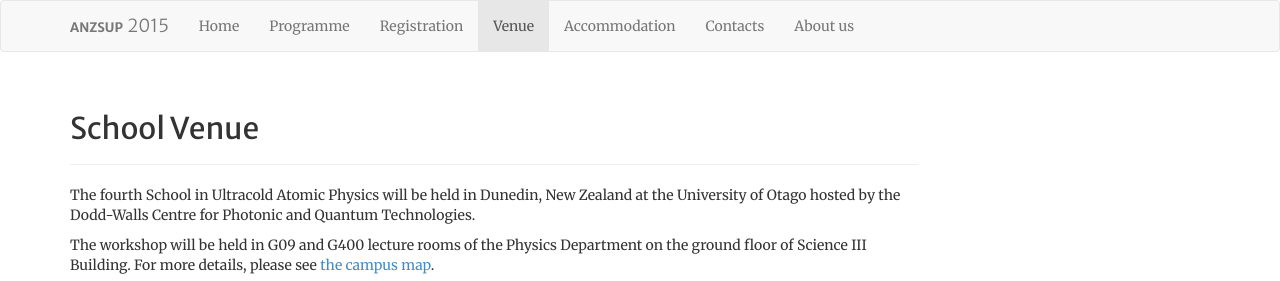
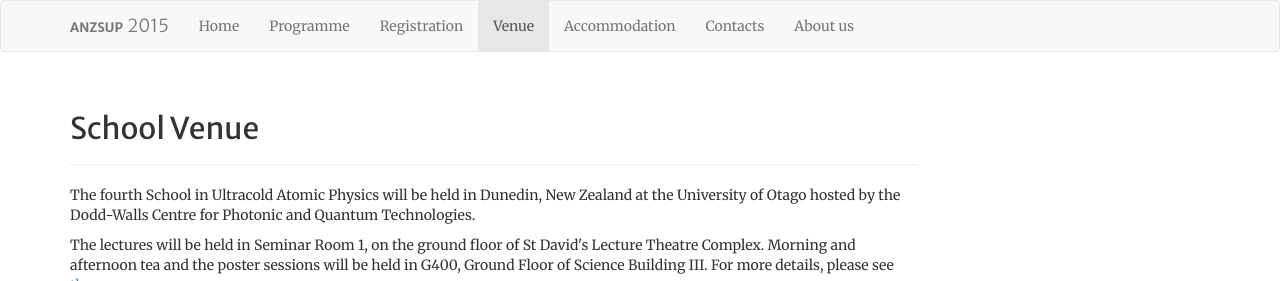
Before and after one commit to anzsup/anzsup.github.io, a Jekyll site: the page built from venue.html, in a window 1280 px wide, cut to the strip 0-281 px from the top of the page. Built offline with Jekyll 4.4.1, drawn with Linux system fonts in a browser that asks for light colours.

Commit message:
venue: updated venue details

```diff
--- a/venue.html
+++ b/venue.html
@@ -14,7 +14,7 @@ group_position: 4
 
 <p>The fourth School in Ultracold Atomic Physics will be held in Dunedin, New Zealand at the University of Otago hosted by the Dodd-Walls Centre for Photonic and Quantum Technologies.
 
-<p>The workshop will be held in G09 and G400 lecture rooms of the Physics Department on the ground floor of Science III Building. For more details, please see <a href="http://www.otago.ac.nz/about/otago088033.pdf">the campus map</a>.</p>
+<p>The lectures will be held in Seminar Room 1, on the ground floor of St David's Lecture Theatre Complex. Morning and afternoon tea and the poster sessions will be held in G400, Ground Floor of Science Building III. For more details, please see <a href="http://www.otago.ac.nz/about/otago088033.pdf">the campus map</a>.</p>
 
 <div class="google-maps">
 <iframe src="https://www.google.com/maps/d/embed?mid=zkiG9RcjbRlw.k3PAmeaOvgX4&z=17" width="640" height="480"></iframe>
```
